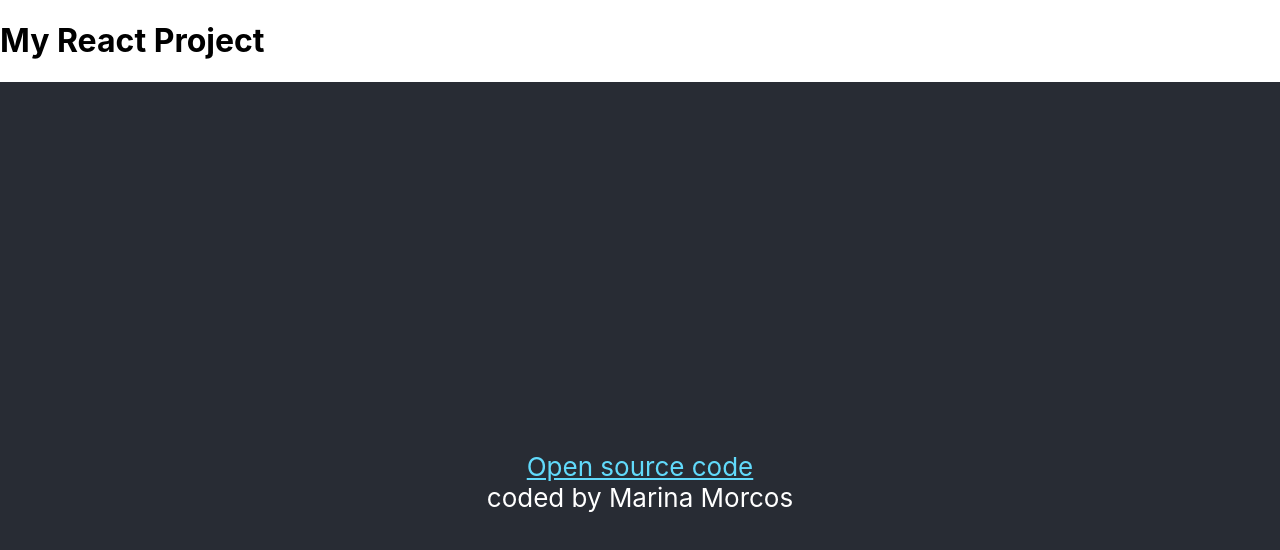
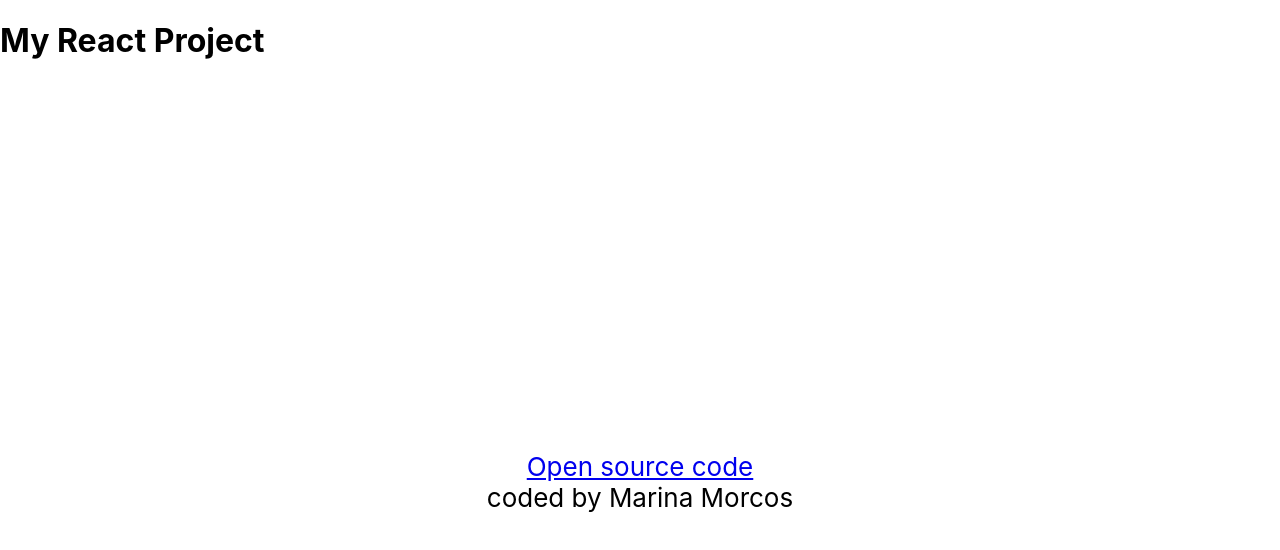
Before and after one commit to marinamorcos92/react-project, a React (Create React App) app: page / in a window 1280 px wide. Shown: the top 550 px of the page. Built offline with nearby package versions, Linux system fonts and the light colour scheme.

Commit message:
adding bootstrap

```diff
--- a/package.json
+++ b/package.json
@@ -6,6 +6,7 @@
     "@testing-library/jest-dom": "^5.16.5",
     "@testing-library/react": "^13.4.0",
     "@testing-library/user-event": "^13.5.0",
+    "bootstrap": "^5.2.3",
     "react": "^18.2.0",
     "react-dom": "^18.2.0",
     "react-scripts": "5.0.1",
--- a/src/App.css
+++ b/src/App.css
@@ -1,7 +1,3 @@
-.App {
-  text-align: center;
-}
-
 .App-logo {
   height: 40vmin;
   pointer-events: none;
@@ -14,18 +10,12 @@
 }
 
 .App-footer {
-  background-color: #282c34;
   min-height: 100vh;
   display: flex;
   flex-direction: column;
   align-items: center;
   justify-content: center;
   font-size: calc(10px + 2vmin);
-  color: white;
-}
-
-.App-link {
-  color: #61dafb;
 }
 
 @keyframes App-logo-spin {
```
Also changed, not shown: 1 other file (tests, documents, lock files or other folders).
